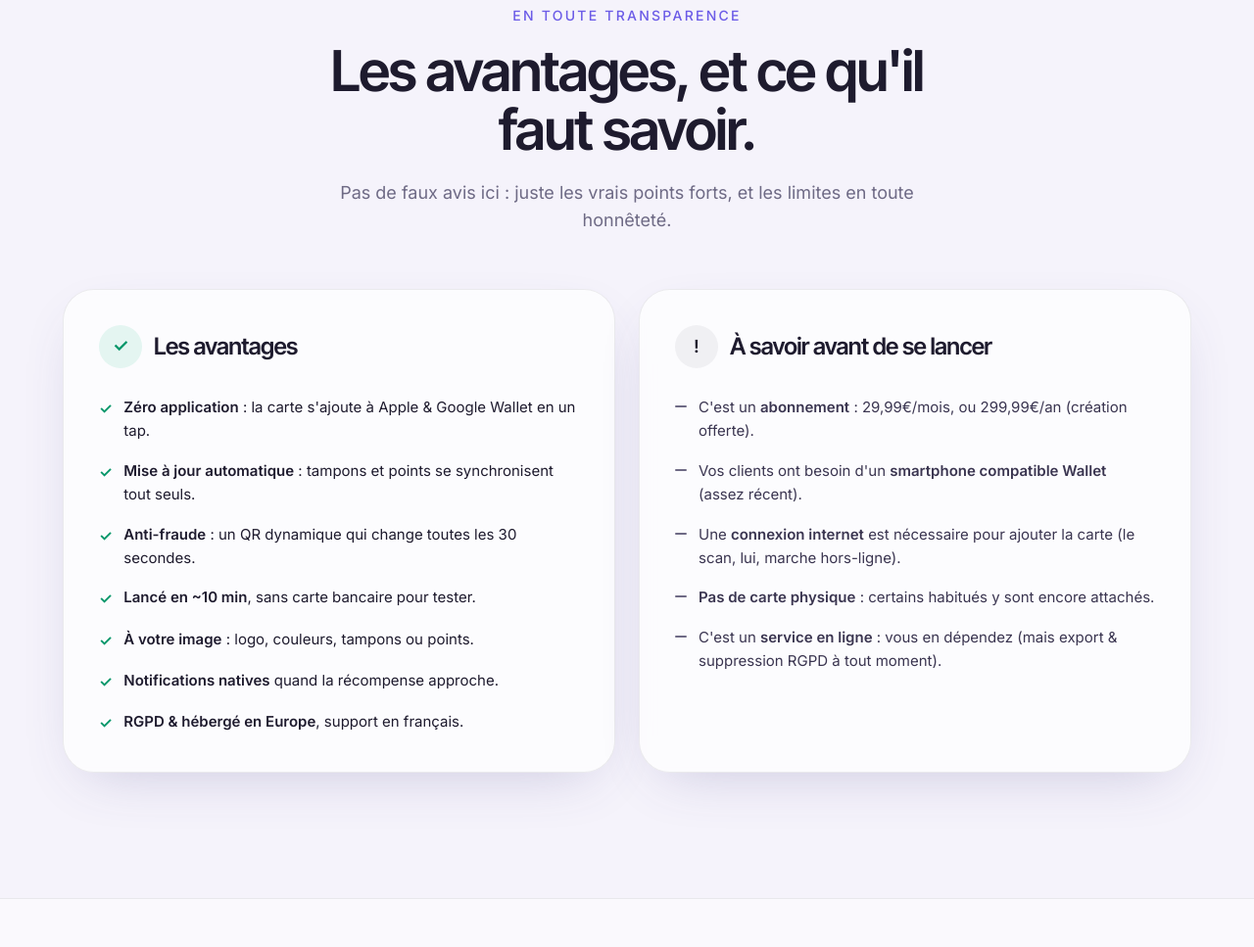
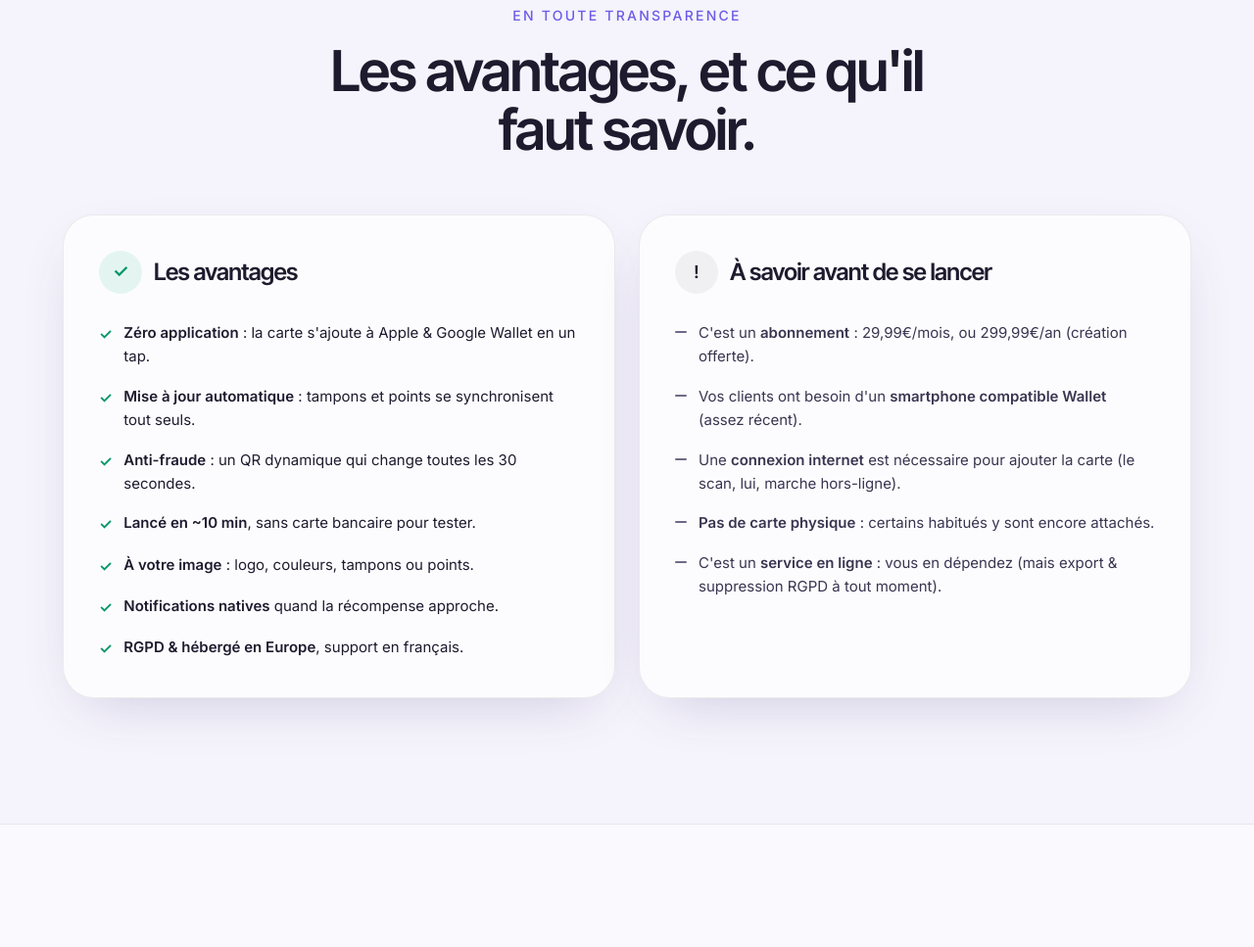
Before and after one commit to username12897/fidelicard-landing, a plain HTML site: page index.html in a window 1280 px wide. Shown: the part 3076-4043 px from the top of the page at 98% size. Drawn offline with nearby package versions, Linux system fonts and the light colour scheme.

Commit message:
Retire le sous-titre 'Pas de faux avis ici' de la section Avantages
Co-Authored-By: Claude Opus 4.8 <noreply@anthropic.com>

```diff
--- a/index.html
+++ b/index.html
@@ -342,7 +342,6 @@
   <div class="reveal mx-auto mb-14 max-w-2xl text-center">
     <span class="text-sm font-medium uppercase tracking-[0.16em] text-violet">En toute transparence</span>
     <h2 class="font-display mt-4 text-[clamp(2.2rem,4.6vw,3.6rem)] font-semibold leading-[1.04]">Les avantages, et ce qu'il faut savoir.</h2>
-    <p class="mt-5 text-lg text-muted">Pas de faux avis ici : juste les vrais points forts, et les limites en toute honnêteté.</p>
   </div>
 
   <div class="grid gap-6 md:grid-cols-2">
```
